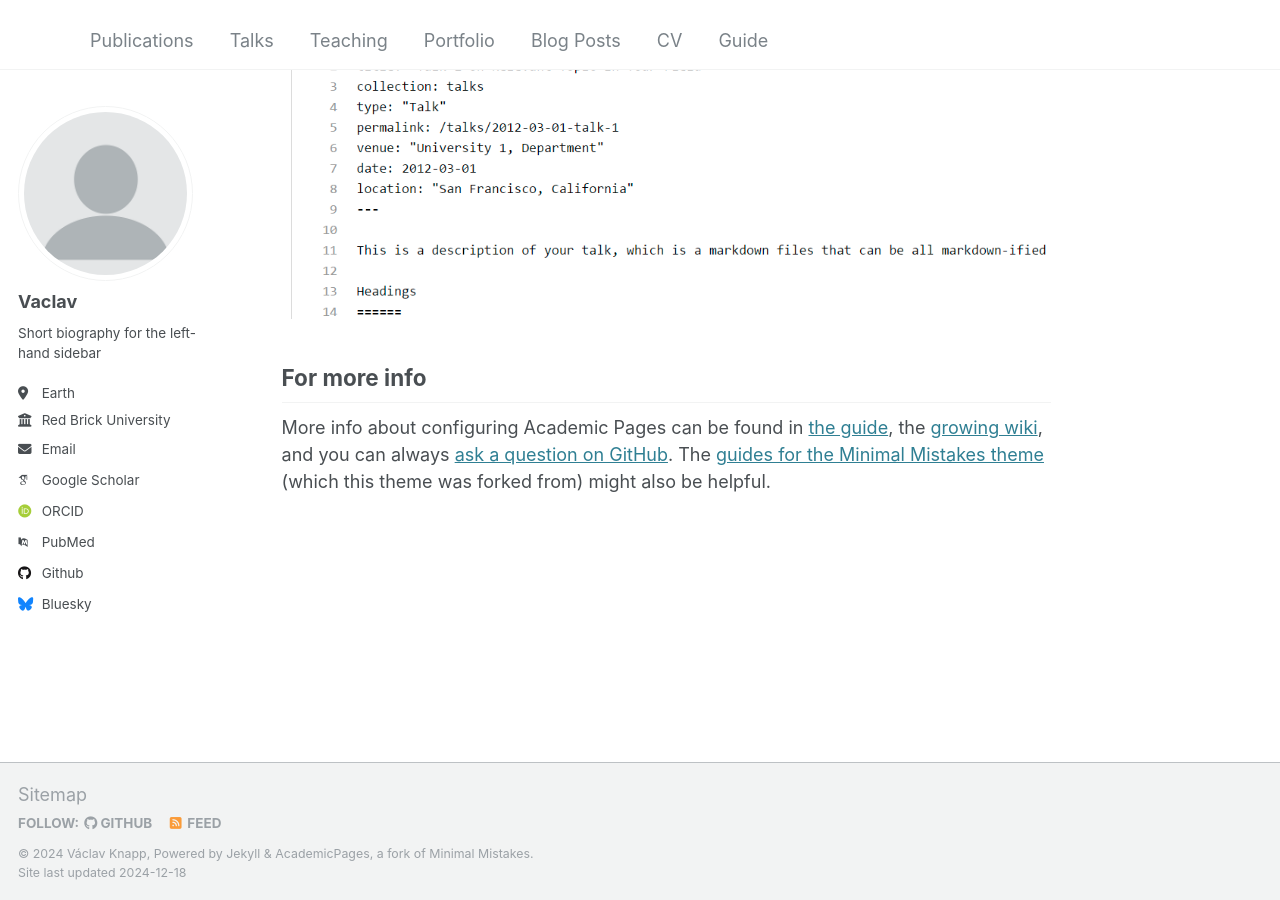
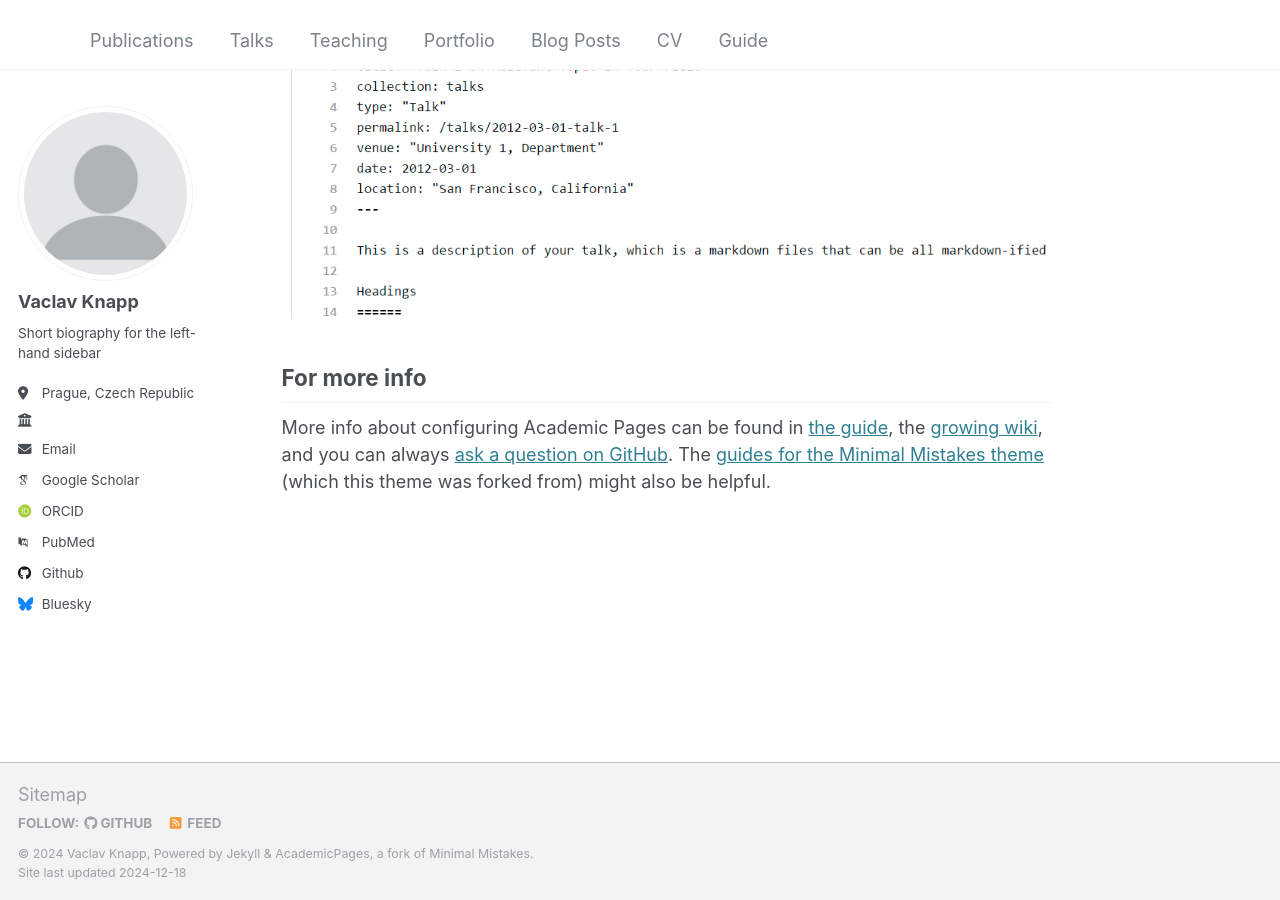
Before and after one commit to WasabiCode/WasabiCode.github.io, a Jekyll site: the page built from _pages/about.md, in a window 1280 px wide and 900 px high, scrolled down 2643 px. Built offline with Jekyll 4.4.1, drawn with Linux system fonts in a browser that asks for light colours; some web fonts are replaced.

Commit message:
Update _config.yml

```diff
--- a/_config.yml
+++ b/_config.yml
@@ -10,7 +10,7 @@
 locale                   : "en-US"
 title                    : ""
 title_separator          : ""
-name                     : &name "Václav Knapp"
+name                     : &name "Vaclav Knapp"
 description              : &description "personal description"
 url                      : https://VaclavKnapp.github.io # the base hostname & protocol for your site e.g. "https://[your GitHub username].github.io"
 baseurl                  : "" # the subpath of your site, e.g. "/blog"
@@ -22,13 +22,13 @@ repository               : "academicpages/academicpages.github.io"
 author:
   # Biographic information
   avatar           : "profile.png"
-  name             : "Vaclav "
+  name             : "Vaclav Knapp"
   pronouns         : # example: "she/her"
   bio              : "Short biography for the left-hand sidebar"
-  location         : "Earth"
-  employer         : "Red Brick University"
+  location         : "Prague, Czech Republic"
+  employer         : ""
   uri              : # URL
-  email            : "none@example.org"
+  email            : "vasikknapp@gmail.com"
 
   # Academic websites
   arxiv            : # URL - Update with the correct link to your profile
```
